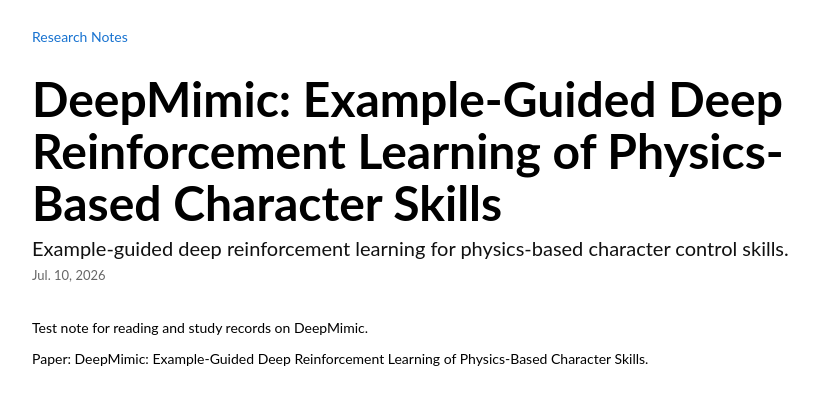
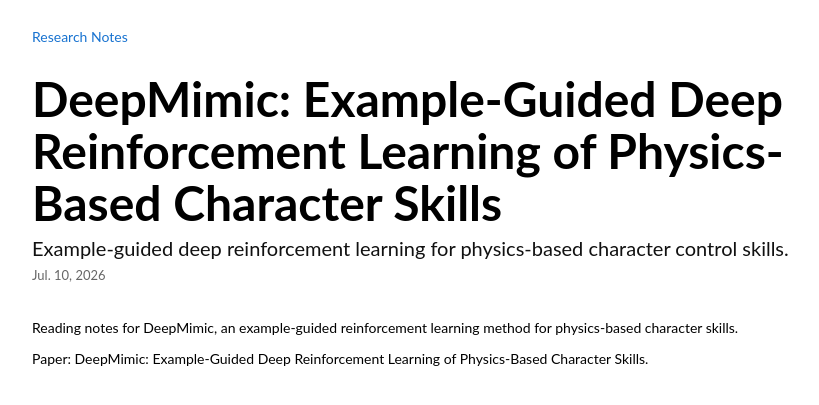
Before and after one commit to QjaYo/research-notes, a Jekyll site: the page built from _posts/2026-07-10-deepmimic.md, in a window 1280 px wide. Shown: the top 405 px of the page, without its empty margins (208-1027 px from the left). Built offline with Jekyll 4.4.1, drawn with Linux system fonts in a browser that asks for light colours.

Commit message:
Clean up note layout code

```diff
--- a/_layouts/default.html
+++ b/_layouts/default.html
@@ -4,7 +4,7 @@
     <meta charset="utf-8">
     <meta name="viewport" content="width=device-width, initial-scale=1">
     <title>{% if page.title %}{{ page.title }} | {% endif %}{{ site.title }}</title>
-    <link rel="stylesheet" href="{{ '/assets/css/styles.css' | relative_url }}?v={{ site.time | date: '%s' }}">
+    <link rel="stylesheet" href="{{ '/assets/css/styles.css' | relative_url }}">
   </head>
   <body>
     <main class="page">
--- a/_posts/2026-07-10-deepmimic.md
+++ b/_posts/2026-07-10-deepmimic.md
@@ -8,6 +8,6 @@
 image_fit: contain
 ---
 
-Test note for reading and study records on DeepMimic.
+Reading notes for DeepMimic, an example-guided reinforcement learning method for physics-based character skills.
 
 Paper: DeepMimic: Example-Guided Deep Reinforcement Learning of Physics-Based Character Skills.
--- a/assets/css/styles.css
+++ b/assets/css/styles.css
@@ -95,7 +95,6 @@
   font-weight: bold;
   line-height: normal;
   letter-spacing: 0;
-  text-indent: 0;
 }
 
 .note-description {
@@ -104,7 +103,6 @@
   color: #111;
   font-size: 14px;
   line-height: normal;
-  text-indent: 0;
 }
 
 .note-body time,
```
